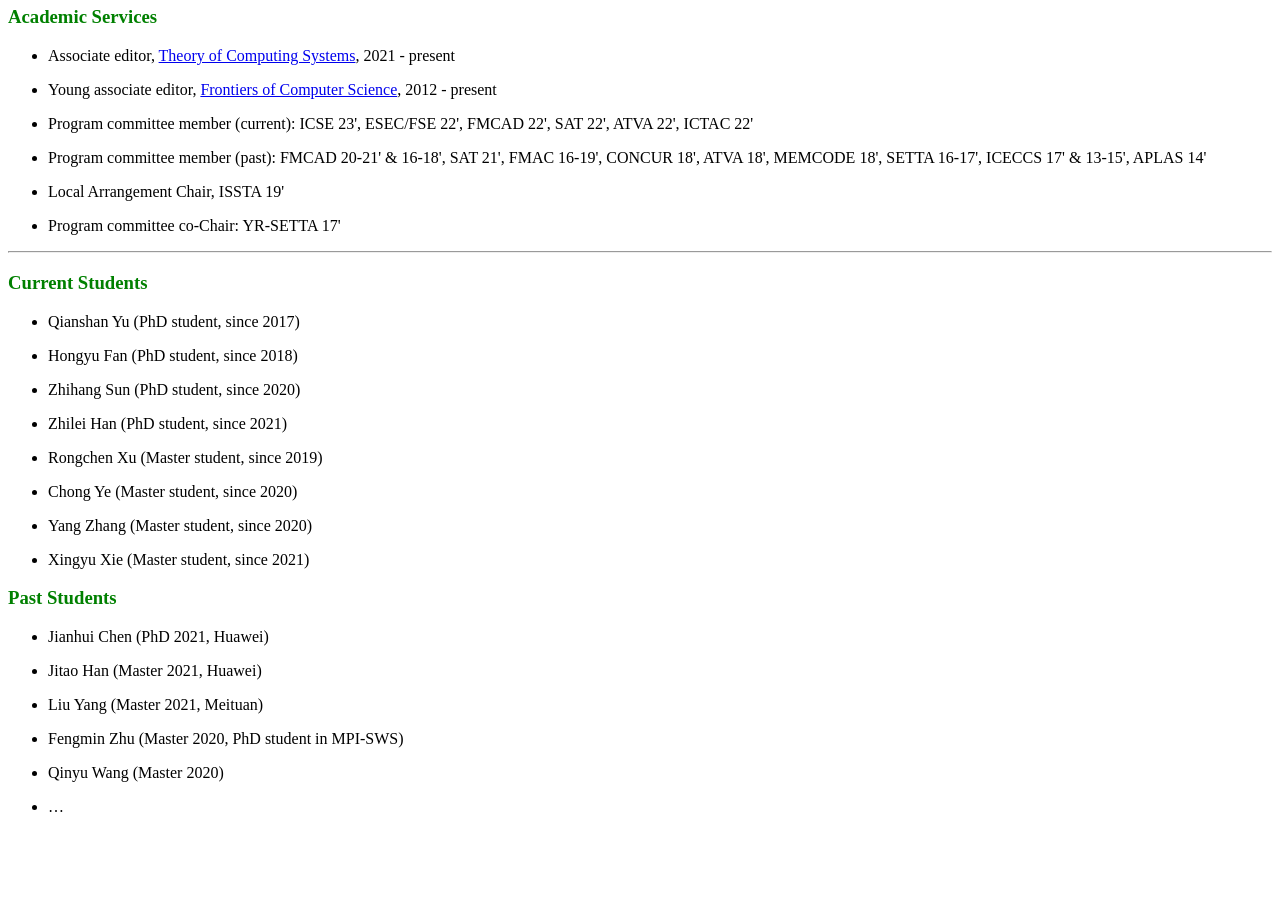
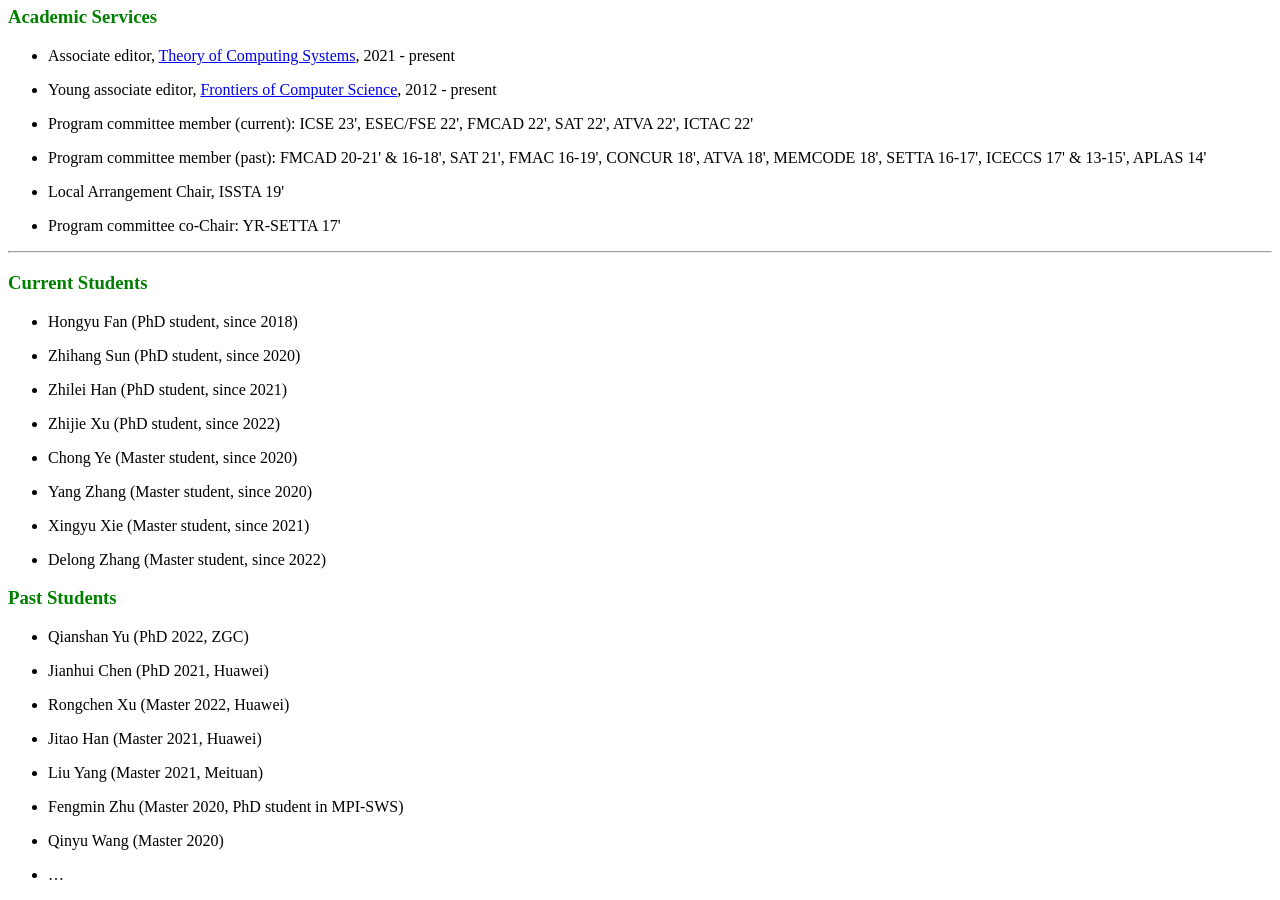
Before and after one commit to feihe/feihe.github.io, a Jekyll site: the page built from index.md, in a window 1280 px wide and 900 px high, scrolled down 1350 px. Built offline with Jekyll 4.4.1, drawn with Linux system fonts in a browser that asks for light colours; nearby versions of some CDN libraries; before the commit the page ends 2182 px from its top, so only the background shows below that.

Commit message:
20220927

```diff
--- a/index.md
+++ b/index.md
@@ -88,15 +88,13 @@ Here is my [THUFV lab](https://thufv.github.io/)
 
 ### <font color=green>Current Students</font>
 
-- Qianshan Yu (PhD student, since 2017)
-
 - Hongyu Fan (PhD student, since 2018)
 
 - Zhihang Sun (PhD student, since 2020)
 
 - Zhilei Han (PhD student, since 2021)
 
-- Rongchen Xu (Master student, since 2019)
+- Zhijie Xu (PhD student, since 2022)
 
 - Chong Ye (Master student, since 2020)
 
@@ -104,9 +102,15 @@ Here is my [THUFV lab](https://thufv.github.io/)
 
 - Xingyu Xie (Master student, since 2021)
 
+- Delong Zhang (Master student, since 2022)
+
 ### <font color=green>Past Students</font>
 
+- Qianshan Yu (PhD 2022, ZGC)
+
 - Jianhui Chen (PhD 2021, Huawei)
+
+- Rongchen Xu (Master 2022, Huawei)
 
 - Jitao Han (Master 2021, Huawei)
 
```
Also changed, not shown: publications.md (+1 -1 lines).
